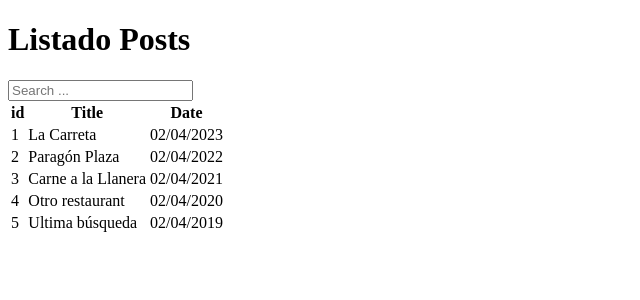
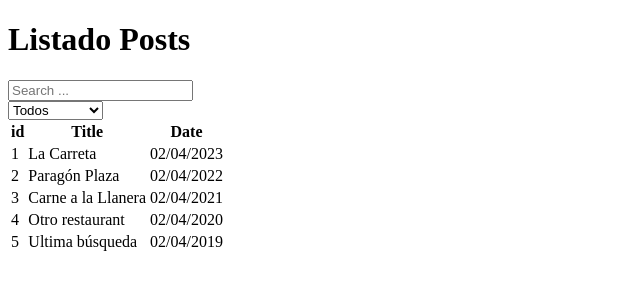
Before and after one commit to Sanvargas02/filtros-barra-boton, an Angular app: page / in a window 1280 px wide. Shown: the top 300 px of the page, without its empty margins (0-640 px from the left). Built offline with nearby package versions, Linux system fonts and the light colour scheme.

Commit message:
Casi listo el componente

```diff
--- a/src/app/components/barra-filtro/barra-filtro.component.html
+++ b/src/app/components/barra-filtro/barra-filtro.component.html
@@ -4,11 +4,26 @@
 <div>
   <!-- Título Tabla -->
   <h1>Listado Posts</h1>
-  <!-- Nuestro espacio de búsquedas -->
+  <!-- Nuestro espacio de búsquedas en texto-->
   <div>
     <div>
       <div> <!-- ngModel -> se tiene que importar FormsModule en app module y colocar un name al input -->
         <input type="text" class="form-control" name="filterPost" placeholder="Search ..." [(ngModel)]='filterPost'>
+      </div>
+    </div>
+  </div>
+  <!-- Espacio de búsqueda en botónes -->
+  <div>
+    <div>
+      <div> <!-- Botónes para filtrar por opción -->
+        <select (change)="applyFilter($event)">
+          <option value="todos">Todos</option>
+          <option value="Hotel">Hotel</option>
+          <option value="Restaurante">Restaurante</option>
+          <option value="Motel">Motel</option>
+          <option value="Hoyo feo">Hoyo feo</option>
+          <option value="Cancha">Cancha</option>
+        </select>
       </div>
     </div>
   </div>
@@ -25,7 +40,7 @@
            </tr>
         </thead>
         <!-- Contendio Dinámico -->
-        <tbody *ngFor="let post of posts | filto:filterPost">
+        <tbody *ngFor="let post of filteredItems | filto:filterPost">
           <tr>
             <td>{{post.id}}</td>
             <td>{{post.title}}</td>
--- a/src/app/components/barra-filtro/barra-filtro.component.ts
+++ b/src/app/components/barra-filtro/barra-filtro.component.ts
@@ -7,37 +7,56 @@ import { Component } from '@angular/core';
 })
 export class BarraFiltroComponent {
 
-  //Propiedad para el Pipe
+  //Propiedad para el Pipe en el filtro de texto
   filterPost: string = '';
 
-  //Arreglo de objetos traidos desde un Back, para este ejemplo me sirve en Firebase
-  //Lo vamos a pintar en la tabla
+  //Nuestros datos traidos de un Back petición http o Firebase
   posts = [
     {
       id: 1,
       title: 'La Carreta',
-      date: '02/04/2023'
+      date: '02/04/2023',
+      service: 'hotel'
     },
     {
       id: 2,
       title: 'Paragón Plaza',
-      date: '02/04/2022'
+      date: '02/04/2022',
+      service: 'Restaurante'
     },
     {
       id: 3,
       title: 'Carne a la Llanera',
-      date: '02/04/2021'
+      date: '02/04/2021',
+      service: 'motel'
     },
     {
       id: 4,
       title: 'Otro restaurant',
-      date: '02/04/2020'
+      date: '02/04/2020',
+      service: 'Hoyo feo'
     },
     {
       id: 5,
       title: 'Ultima búsqueda',
-      date: '02/04/2019'
+      date: '02/04/2019',
+      service: 'Cancha'
     }
   ]
 
+  //Pasamos todo nuestros datos a un arreglo nuevo para trabajarlo e imprimirlo en html
+  filteredItems: any[] = this.posts;
+
+  //Función para filtrar por medio del botón
+  applyFilter(selectedCategory: any) {
+    let value = selectedCategory.target.value; // Obtenemos el valor seleccionado en el html
+    value = value.toLowerCase(); //Los valores de las opciones pasan a minúsculas para comparar
+    if (value === 'todos') {
+      this.filteredItems = this.posts;
+    } else {
+      this.filteredItems = this.posts.filter(item => item.service.toLowerCase() === value);
+    }
+  }
+
+
 }
--- a/src/app/pipes/filto.pipe.ts
+++ b/src/app/pipes/filto.pipe.ts
@@ -4,14 +4,14 @@ import { Pipe, PipeTransform } from '@angular/core';
   name: 'filto'
 })
 export class FiltoPipe implements PipeTransform {
-
+  //Pipe para filtrar por texto
   //El primer elemnto nos lo trae del html lo modifica y lo retorna mostrando sólo lo que se lista
-  transform(posts: any[], filterPost: string): any[] {
+  transform(filteredItems: any[], filterPost: string): any[] {
     if (!filterPost) {
-      return posts;
+      return filteredItems;
     }
     filterPost = filterPost.toLowerCase();
-    return posts.filter(post => post.title.toLowerCase().includes(filterPost));
+    return filteredItems.filter(filteredItem => filteredItem.title.toLowerCase().includes(filterPost));
   }
 
 }
```
